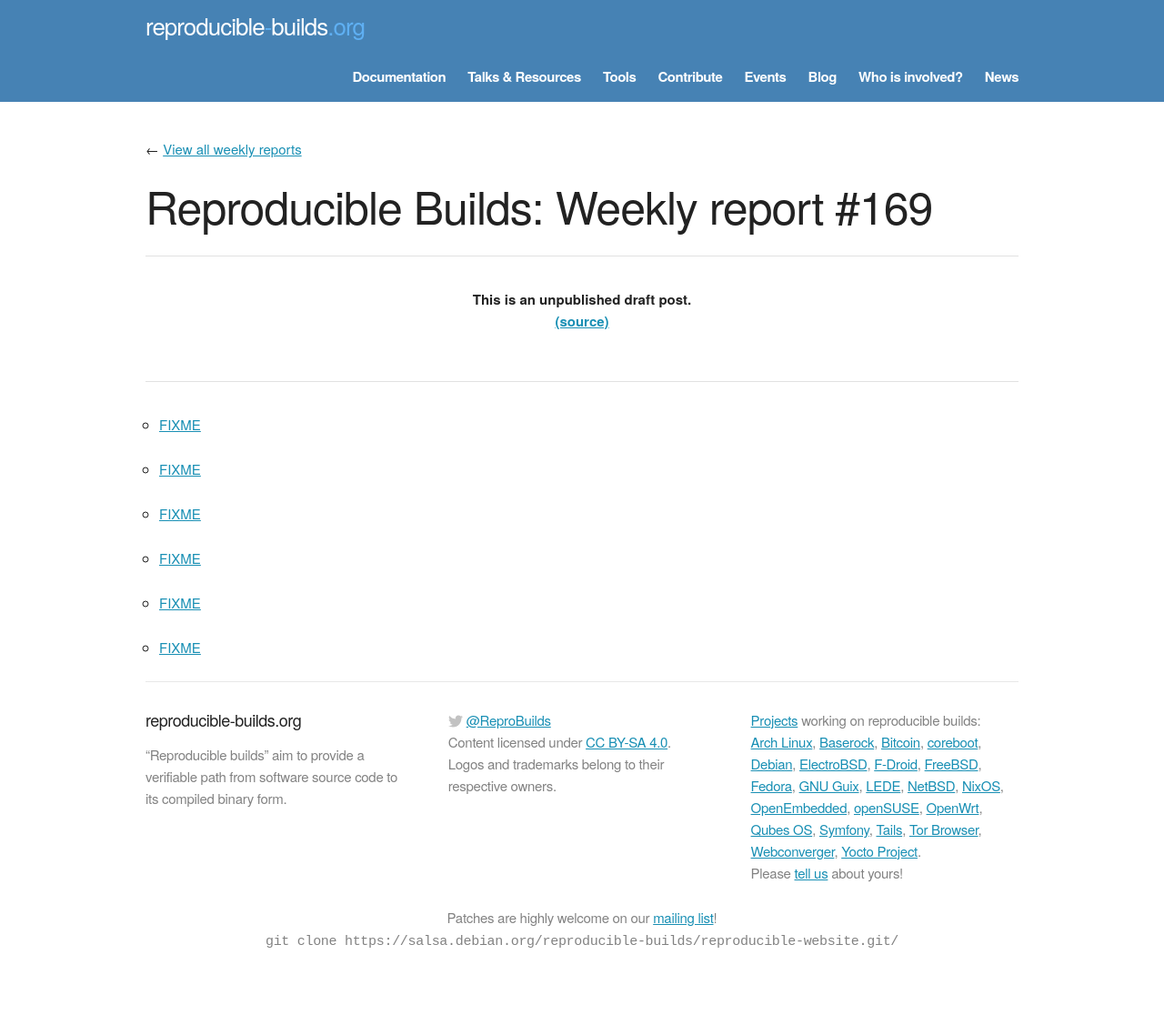
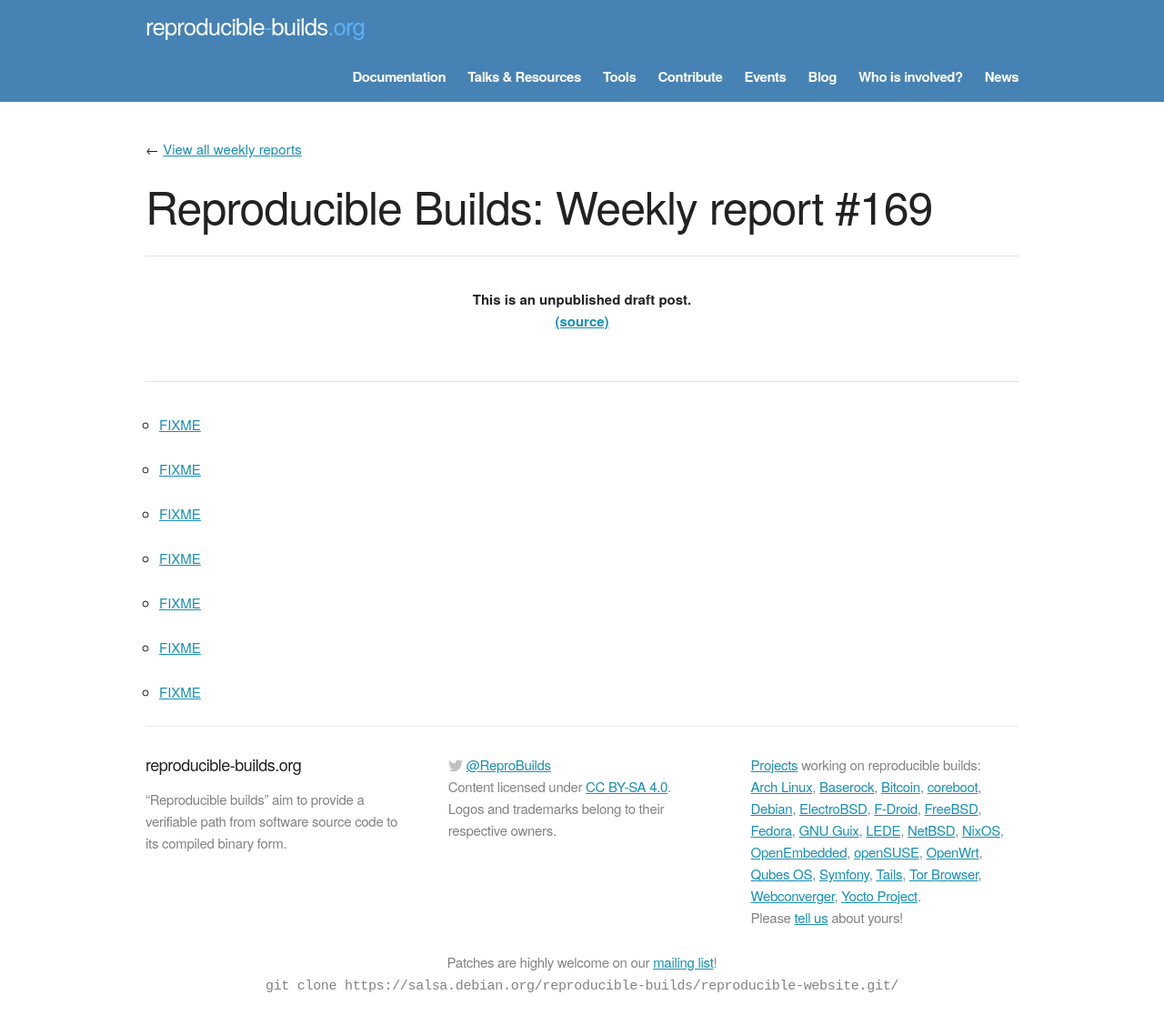
Before and after one commit to prototypefund/reproducible-website, a Jekyll site: the page built from _blog/posts/169.md, in a window 1280 px wide. Shown: the whole page at 91% size. Built offline with Jekyll 4.4.1, drawn with Linux system fonts in a browser that asks for light colours; some web fonts are replaced; before the commit the page ends 1078 px from its top, so only the background shows below that.

Commit message:
169 += https://lists.reproducible-builds.org/pipermail/rb-general/2018-July/001083.html

```diff
--- a/_blog/posts/169.md
+++ b/_blog/posts/169.md
@@ -14,3 +14,5 @@
 * [FIXME](https://github.com/rubygems/rubygems/issues/2290)
 
 * [FIXME](https://bugs.debian.org/845034)
+
+* [FIXME](https://lists.reproducible-builds.org/pipermail/rb-general/2018-July/001083.html)
```
